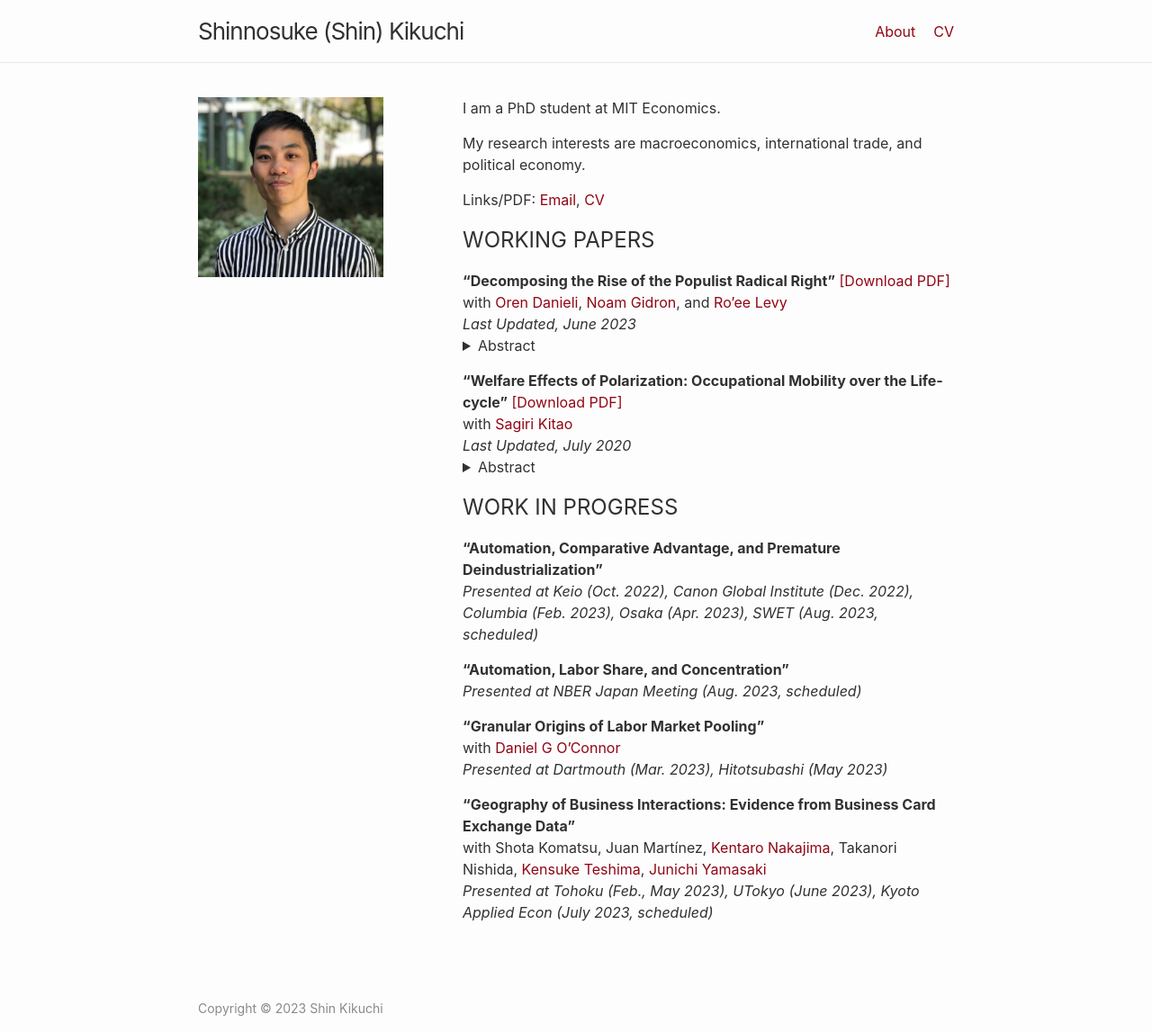
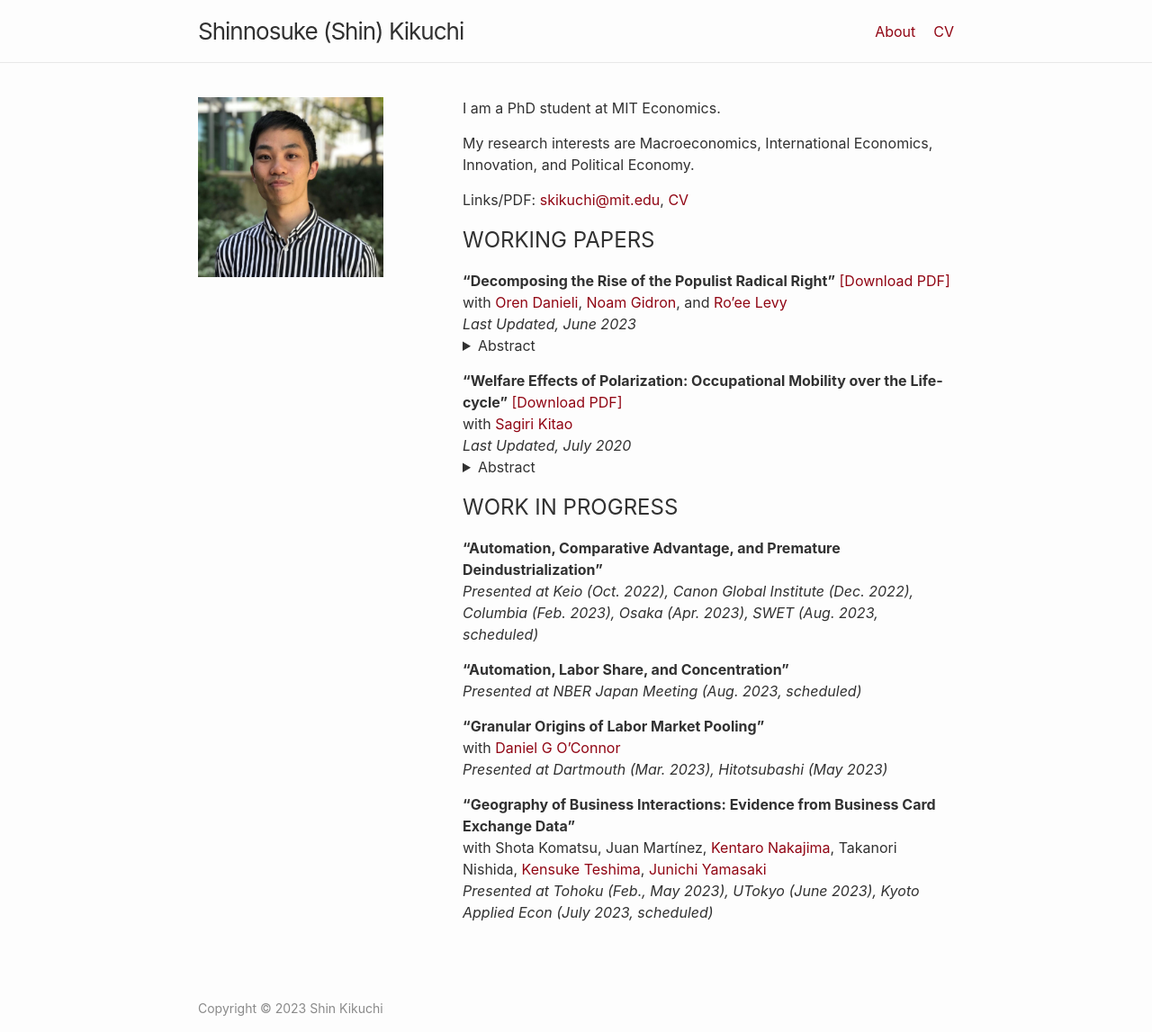
Before and after one commit to shinnkikuchi/shinnkikuchi.github.io, a Jekyll site: the page built from index.md, in a window 1280 px wide. Shown: the whole page at 90% size. Built offline with Jekyll 4.4.1, drawn with Linux system fonts in a browser that asks for light colours.

Commit message:
updates links

```diff
--- a/index.md
+++ b/index.md
@@ -7,9 +7,9 @@ title: Home
 ---
 I am a PhD student at MIT Economics.
 
-My research interests are macroeconomics, international trade, and political economy.
+My research interests are Macroeconomics, International Economics, Innovation, and Political Economy.
 
-Links/PDF: [Email](mailto:skikuchi@mit.edu), <a href="/files/CV.pdf" target="_blank">CV</a>
+Links/PDF: [skikuchi@mit.edu](mailto:skikuchi@mit.edu), <a href="/files/ShinKikuchi_CV.pdf" target="_blank">CV</a>
 
 
 ## WORKING PAPERS
```
Also changed, not shown: 1 other file.
